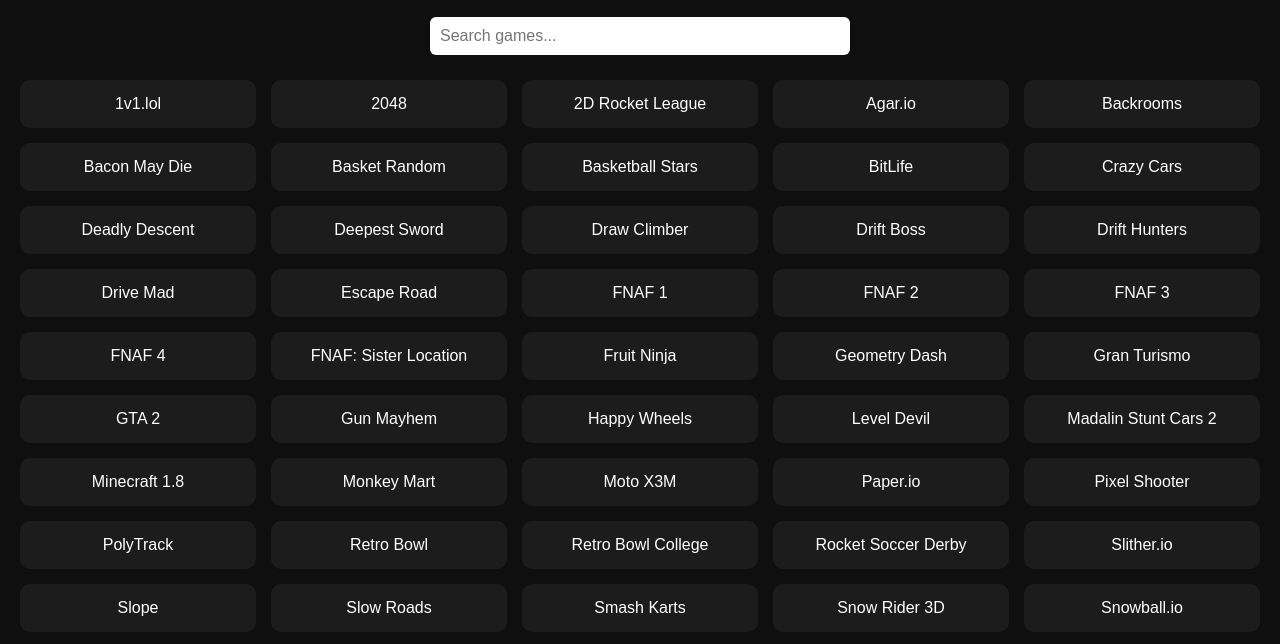
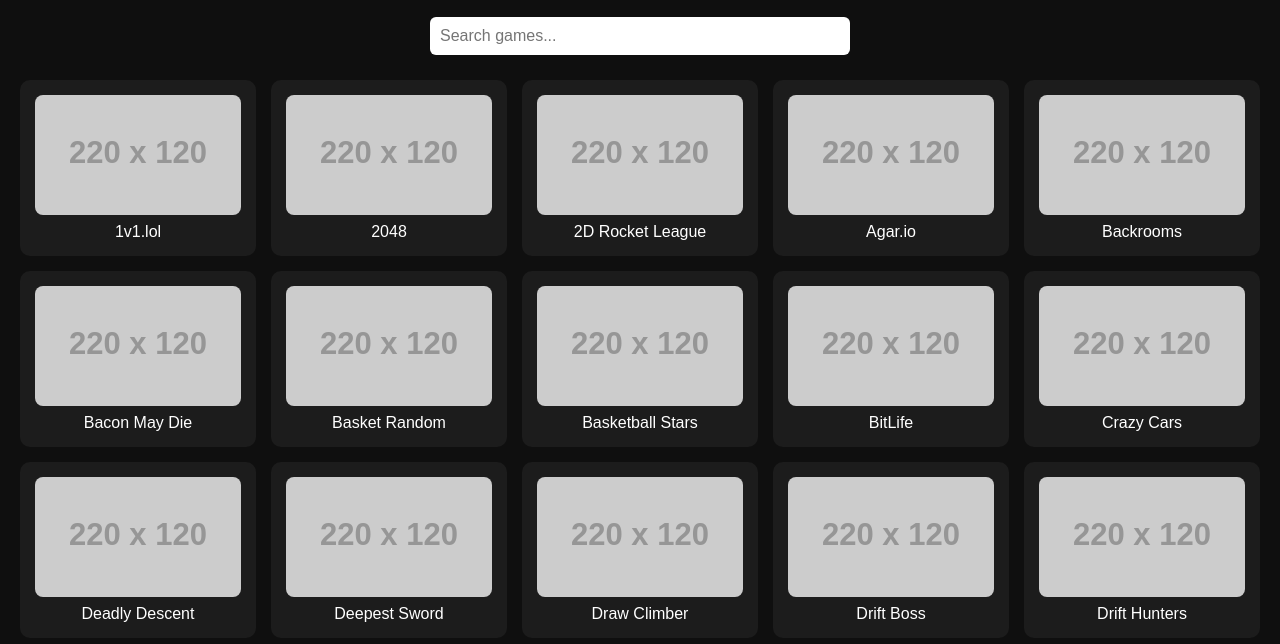
Before and after one commit to Entellectual/Game-Website, a plain HTML site: page index.html in a window 1280 px wide. Shown: the part 82-726 px from the top of the page. Drawn offline with Linux system fonts and the light colour scheme; no server answers; placeholder pictures from the web are drawn by us.

Commit message:
Update index.html

```diff
--- a/index.html
+++ b/index.html
@@ -50,44 +50,65 @@
       background: #2a2a2a;
       transform: scale(1.04);
     }
+
+    .game img {
+      display: block;
+      width: 100%;
+      border-radius: 8px;
+      margin-bottom: 8px;
+      object-fit: cover;
+      height: 120px;
+    }
   </style>
 </head>
 <body>
 
 <h1>🎮 Game Library</h1>
-
-<input
-  id="search"
-  type="text"
-  placeholder="Search games..."
-  oninput="filterGames()"
-/>
-
+<input id="search" type="text" placeholder="Search games..." oninput="filterGames()" />
 <div class="games" id="games"></div>
 
 <script>
 let allGames = [];
+const DEFAULT_THUMBNAIL = 'https://via.placeholder.com/220x120?text=No+Thumbnail';
 
-// Load games from JSON
+// Load games.json
 async function loadGames() {
   const res = await fetch('games.json');
   allGames = await res.json();
 
-  // Alphabetical sort
-  allGames.sort((a, b) => a.name.localeCompare(b.name));
+  allGames.sort((a,b) => a.name.localeCompare(b.name));
 
   renderGames(allGames);
 }
 
-// Render games into the grid
+// Render the grid
 function renderGames(list) {
   const container = document.getElementById('games');
   container.innerHTML = '';
 
-  list.forEach(game => {
+  list.forEach(async (game) => {
     const div = document.createElement('div');
     div.className = 'game';
-    div.textContent = game.name;
+
+    // Try loading thumbnail.png from the game folder
+    let thumbnailURL = `games/${game.name}/thumbnail.png`;
+    try {
+      const res = await fetch(thumbnailURL, { method: 'HEAD' });
+      if (!res.ok) thumbnailURL = DEFAULT_THUMBNAIL;
+    } catch (e) {
+      thumbnailURL = DEFAULT_THUMBNAIL;
+    }
+
+    const img = document.createElement('img');
+    img.src = thumbnailURL;
+    img.alt = game.name;
+    div.appendChild(img);
+
+    // Game name
+    const nameDiv = document.createElement('div');
+    nameDiv.textContent = game.name;
+    div.appendChild(nameDiv);
+
     div.onclick = () => openGame(game.name, game.path);
     container.appendChild(div);
   });
@@ -102,11 +123,9 @@ function filterGames() {
   renderGames(filtered);
 }
 
-// Open game in about:blank tab and make it run
+// Open game in about:blank
 function openGame(name, path) {
   const win = window.open('about:blank');
-
-  // Absolute URL ensures all game assets load correctly
   const gameURL = location.origin + '/' + path;
 
   win.document.write(`
@@ -116,19 +135,8 @@ function openGame(name, path) {
       <title>${name}</title>
       <meta name="viewport" content="width=device-width, initial-scale=1.0">
       <style>
-        html, body {
-          margin: 0;
-          padding: 0;
-          width: 100%;
-          height: 100%;
-          overflow: hidden;
-          background: black;
-        }
-        iframe {
-          width: 100%;
-          height: 100%;
-          border: none;
-        }
+        html, body { margin:0; padding:0; width:100%; height:100%; overflow:hidden; background:black; }
+        iframe { width:100%; height:100%; border:none; }
       </style>
     </head>
     <body>
@@ -136,7 +144,6 @@ function openGame(name, path) {
     </body>
     </html>
   `);
-
   win.document.close();
 }
 
```
